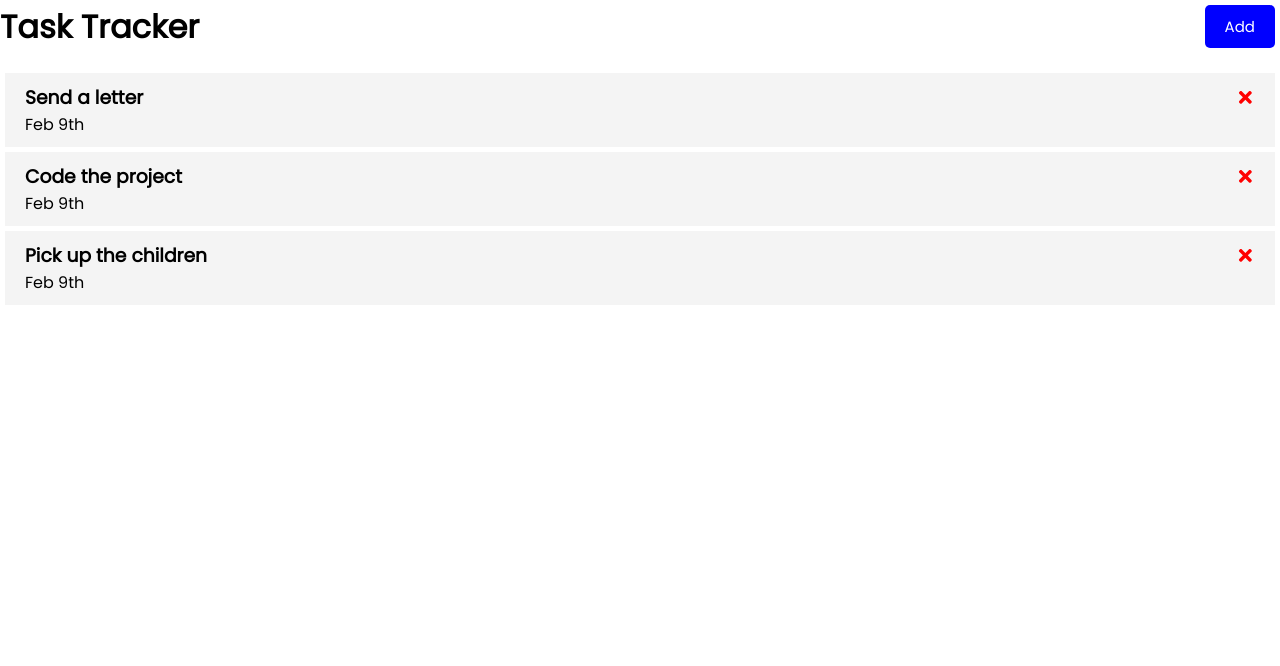
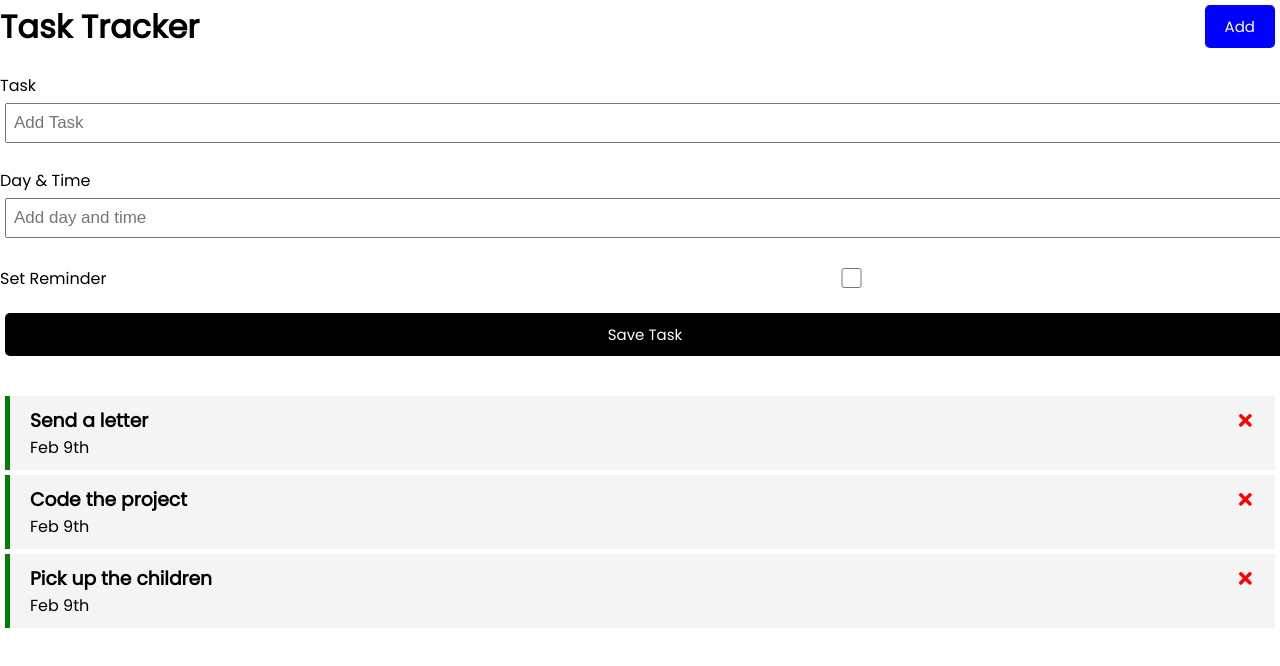
Before and after one commit to marinanicolai/tasks_tracker, a React (Create React App) app: page / in a window 1280 px wide. Shown: the top 666 px of the page. Built offline with nearby package versions, Linux system fonts and the light colour scheme.

Commit message:
adding the add element

```diff
--- a/src/App.js
+++ b/src/App.js
@@ -1,6 +1,8 @@
 import { useState } from 'react';
 import Header from './components/Header';
 import Tasks from './components/Tasks'
+import AddTasks from './components/AddTask'
+import AddTask from './components/AddTask';
 
 
 function App() {
@@ -24,16 +26,24 @@
       reminder: true,
     },
   ])
-
+  //Add Task
+  const addTask = (task) => {
+    console.log(task)
+  }
   //Delete Task
   const deleteTask = (id) => {
     setTasks(tasks.filter((task) => task.id !== id))
   }
 
+  //Toggle Reminder
+  const toggleReminder = (id) => {
+    setTasks(tasks.map((task) => task.id === id ? { ...task, reminder: !task.reminder } : task))
+  }
   return (
     <div className="App">
       <Header />
-      <Tasks tasks={tasks} onDelete={deleteTask} />
+      <AddTask onAdd={addTask} />
+      {tasks.length > 0 ? (<Tasks tasks={tasks} onDelete={deleteTask} onToggle={toggleReminder} />) : ('No Tasks To Show')}
     </div>
   );
 }
--- /dev/null
+++ b/src/components/AddTask.js
@@ -0,0 +1,43 @@
+import { useState } from 'react'
+
+const AddTask = ({ onAdd }) => {
+    const [text, setText] = useState('')
+    const [day, setDay] = useState('')
+    const [reminder, setReminder] = useState(false)
+
+    const onSubmit = (e) => {
+        e.preventDefault()
+
+        if (!text) {
+            alert('Please add a task')
+            return
+        }
+
+        onAdd({ text, day, reminder })
+
+        setText('')
+        setDay('')
+        setReminder(false)
+    }
+
+
+    return (
+        <form className='add-form' onSubmit={onSubmit}>
+            <div className='form-control'>
+                <label>Task</label>
+                <input type='text' placeholder='Add Task' value={text} onChange={(e) => setText(e.target.value)} />
+            </div>
+            <div className='form-control'>
+                <label>Day & Time</label>
+                <input type='text' placeholder='Add day and time' value={day} onChange={(e) => setDay(e.target.value)} />
+            </div>
+            <div className='form-control form-control-check'  >
+                <label>Set Reminder</label>
+                <input type='checkbox' checked={reminder} value={reminder} onChange={(e) => setReminder(e.currentTarget.checked)} />
+            </div>
+            <input type='submit' value='Save Task' className='btn btn-block' />
+        </form>
+    )
+}
+
+export default AddTask
--- a/src/components/Task.js
+++ b/src/components/Task.js
@@ -1,8 +1,8 @@
 import { FaTimes } from 'react-icons/fa'
 
-const Task = ({ task, onDelete }) => {
+const Task = ({ task, onDelete, onToggle }) => {
     return (
-        <div className='task'>
+        <div className={`task ${task.reminder ? 'reminder' : ''}`} onDoubleClick={() => onToggle(task.id)}>
             <h3>{task.text}
                 <FaTimes
                     style={{ color: 'red', cursor: 'pointer' }}
--- a/src/components/Tasks.js
+++ b/src/components/Tasks.js
@@ -1,12 +1,12 @@
 import Task from './Task'
 
-const Tasks = ({ tasks, onDelete }) => {
+const Tasks = ({ tasks, onDelete, onToggle }) => {
 
 
     return (
         <>
             {tasks.map((task) => (
-                <Task key={task.id} task={task} onDelete={onDelete} />
+                <Task key={task.id} task={task} onDelete={onDelete} onToggle={onToggle} />
             ))}
         </>
     )
```
